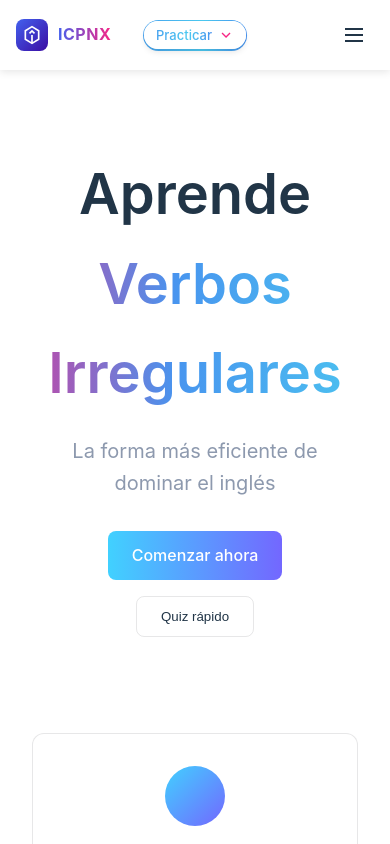
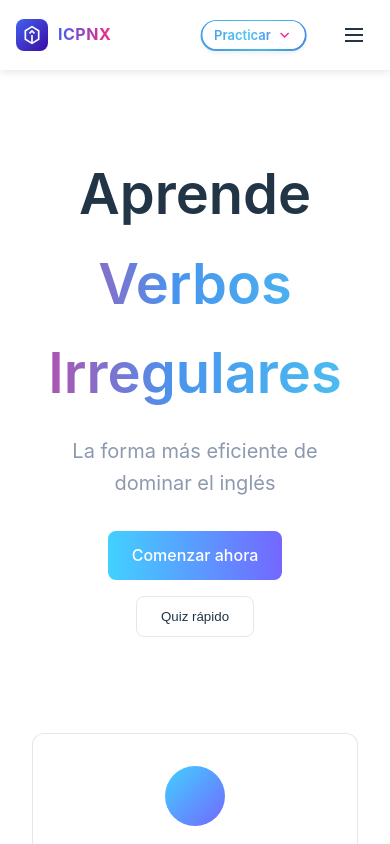
Before and after one commit to ndyanx/irregular-verbs-web-vue, a Vue app: page / in a window 390 px wide. Shown: the top 844 px of the page. Built offline with nearby package versions, Linux system fonts and the light colour scheme.

Commit message:
202505302300

```diff
--- a/src/components/NavBar.vue
+++ b/src/components/NavBar.vue
@@ -379,7 +379,7 @@ export default {
   border: none;
   cursor: pointer;
   font-family: 'Inter', sans-serif;
-  font-weight: 550;
+  font-weight: 600;
   font-size: 14px;
   background: white;
   transition: all 0.3s cubic-bezier(0.4, 0, 0.2, 1);
@@ -764,6 +764,10 @@ export default {
   .dropdown-menu button:hover {
     padding-left: 18px;
   }
+
+    .quiz-button-container {
+    left: 65%;
+  }
 }
 
 @media (min-width: 769px) {
```
